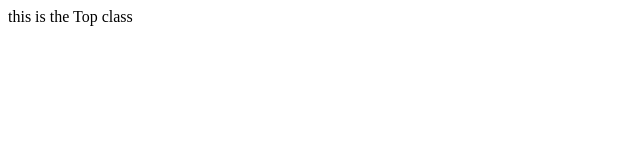
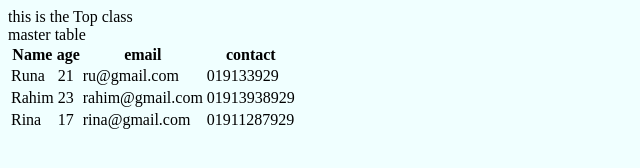
Before and after one commit to sakibisright/edx-project-o, a plain HTML site: page hello.html in a window 1280 px wide. Shown: the whole page, without its empty margins (0-640 px from the left). Drawn offline with Linux system fonts and the light colour scheme.

Commit message:
first push in a branch

```diff
--- a/hello.html
+++ b/hello.html
@@ -1,8 +1,54 @@
 <html>
     <head>
         <title>hello page</title>
+        <style>
+            body{
+                background-color: azure;
+                font-family: sans-serif inherit;
+            }
+            table{
+                border: 1px;
+
+
+            }
+            table th {
+                background-color: lightgreen sandybrown;
+                padding: 0;
+                margin-top: inherit;
+            }
+
+        </style>
     </head>
     <body>
         <div>this is the <span class="name">Top class</span></div>
+        <div id="table">master table
+            <table>
+                <tr>
+                    <th>Name</th>
+                    <th>age</th>
+                    <th> email</th>
+                    <th>contact</th>
+                </tr>
+                <tr>
+                    <td> Runa</td>
+                    <td>21</td>
+                    <td>ru@gmail.com</td>
+                    <td>019133929</td>
+                </tr>
+                <tr>
+                    <td> Rahim</td>
+                    <td>23</td>
+                    <td>rahim@gmail.com</td>
+                    <td>01913938929</td>
+                </tr>
+                <tr>
+                    <td> Rina</td>
+                    <td>17</td>
+                    <td>rina@gmail.com</td>
+                    <td>01911287929</td>
+                </tr>
+            </table>
+        </div>
+
     </body>
 </html>
```
